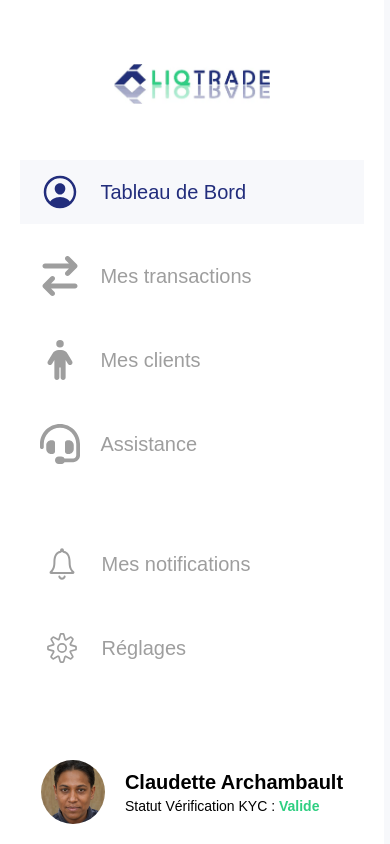
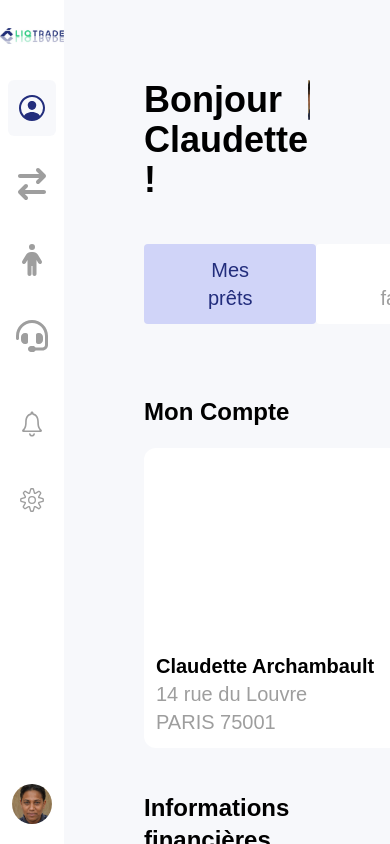
Before and after one commit to huhulacolle/test-tx-studio, a Next.js app: page /dashboard in a window 390 px wide. Shown: the top 844 px of the page. Built offline with nearby package versions, Linux system fonts and the light colour scheme.

Commit message:
navbar dashboard responsive

```diff
--- a/src/app/dashboard/layout.tsx
+++ b/src/app/dashboard/layout.tsx
@@ -10,7 +10,7 @@ export default function DashboardLayout({
       <div className="fixed">
         <NavBarDashbardComponent />
       </div>
-      <div className="ml-96 overflow-y-auto">{children}</div>
+      <div className="ml-16 md:ml-96 overflow-y-auto">{children}</div>
     </>
   );
 }
--- a/src/components/pages/NavBar/NavBarDashboard.tsx
+++ b/src/components/pages/NavBar/NavBarDashboard.tsx
@@ -16,22 +16,22 @@ export default function NavBarDashbardComponent() {
     {
       name: "Tableau de Bord",
       url: "/dashboard",
-      icon: <IoPersonCircleOutline className="size-10" />,
+      icon: <IoPersonCircleOutline className="size-8 md:size-10" />,
     },
     {
       name: "Mes transactions",
       url: "/dashboard/transactions",
-      icon: <FaArrowRightArrowLeft className="size-10" />,
+      icon: <FaArrowRightArrowLeft className="size-8 md:size-10" />,
     },
     {
       name: "Mes clients",
       url: "/dashboard/clients",
-      icon: <FaPerson className="size-10" />,
+      icon: <FaPerson className="size-8 md:size-10" />,
     },
     {
       name: "Assistance",
       url: "/dashboard/assistance",
-      icon: <FaHeadset className="size-10" />,
+      icon: <FaHeadset className="size-8 md:size-10" />,
     },
   ];
 
@@ -39,12 +39,12 @@ export default function NavBarDashbardComponent() {
     {
       name: "Mes notifications",
       url: "/dashboard/notifications",
-      icon: <IoIosNotificationsOutline className="size-10" />,
+      icon: <IoIosNotificationsOutline className="size-8 md:size-10" />,
     },
     {
       name: "Réglages",
       url: "/dashboard/settings",
-      icon: <CiSettings className="size-10" />,
+      icon: <CiSettings className="size-8 md:size-10" />,
     },
   ];
 
@@ -52,10 +52,10 @@ export default function NavBarDashbardComponent() {
 
   return (
     <>
-      <div className="fixed top-0 w-96 bg-white">
-        <nav className="items-center h-screen flex flex-col gap-14 overflow-y-auto mx-auto">
-          <div className="flex mt-16">
-            <Link href={"/"}>
+      <div className="fixed top-0 w-16 md:w-96 bg-white">
+        <nav className="items-center h-screen flex flex-col md:gap-14 gap-6 overflow-y-auto mx-auto">
+          <div className="flex mt-4 md:mt-16">
+            <Link href="/">
               <Image
                 src={logo}
                 alt="liqtrade"
@@ -63,43 +63,41 @@ export default function NavBarDashbardComponent() {
               />
             </Link>
           </div>
-          <div className="flex flex-col gap-5">
+          <div className="flex flex-col gap-5 w-full md:px-6 px-2">
             {button1.map((b, i) => (
               <Link
                 key={i}
                 href={b.url}
-                className={`flex items-center gap-5 pl-5 pr-28 py-3 text-[#9E9E9E] ${
+                className={`rounded-md flex items-center max-md:justify-center gap-5 px-2 py-3 text-[#9E9E9E] ${
                   pathname == b.url ? "text-liqtrade-blue bg-[#F2F3F899]" : ""
                 } hover:text-liqtrade-blue hover:bg-[#F2F3F899]`}
               >
                 <div>{b.icon}</div>
-                <div>{b.name}</div>
+                <div className="max-md:hidden">{b.name}</div>
               </Link>
             ))}
           </div>
-          <div>
-            <div className="flex flex-col gap-5">
+          <div className="flex flex-col gap-5 w-full md:px-6 px-2 max-md:mt-2">
             {button2.map((b, i) => (
               <Link
                 key={i}
                 href={b.url}
-                  className={`flex items-center gap-5 pl-5 pr-28 py-3 text-[#9E9E9E] ${
+                className={`rounded-md flex items-center max-md:justify-center gap-5 px-2 py-3 text-[#9E9E9E] ${
                   pathname == b.url
                     ? "text-liqtrade-blue  bg-[#F2F3F899]"
                     : ""
                 } hover:text-liqtrade-blue hover:bg-[#F2F3F899]`}
               >
                 <div>{b.icon}</div>
-                  <div>{b.name}</div>
+                <div className="max-md:hidden">{b.name}</div>
               </Link>
             ))}
-            </div>
           </div>
           <div className="mt-auto mb-5 flex items-center gap-5">
             <div>
               <Avatar />
             </div>
-            <div className="flex flex-col">
+            <div className="hidden md:flex flex-col">
               <p className="font-bold">Claudette Archambault</p>
               <p className="text-sm">
                 Statut Vérification KYC :{" "}
--- a/src/components/ui/Avatar.tsx
+++ b/src/components/ui/Avatar.tsx
@@ -3,6 +3,6 @@ import profil from "@/assets/images/thispersondoesnotexist.jpg";
 
 export default function Avatar() {
   return (
-    <Image src={profil} alt="Claudette" className="size-16 rounded-full" />
+    <Image src={profil} alt="Claudette" className="size-10 md:size-16 rounded-full" />
   );
 }
```
Lines whose indentation alone changed are shown as unchanged.
